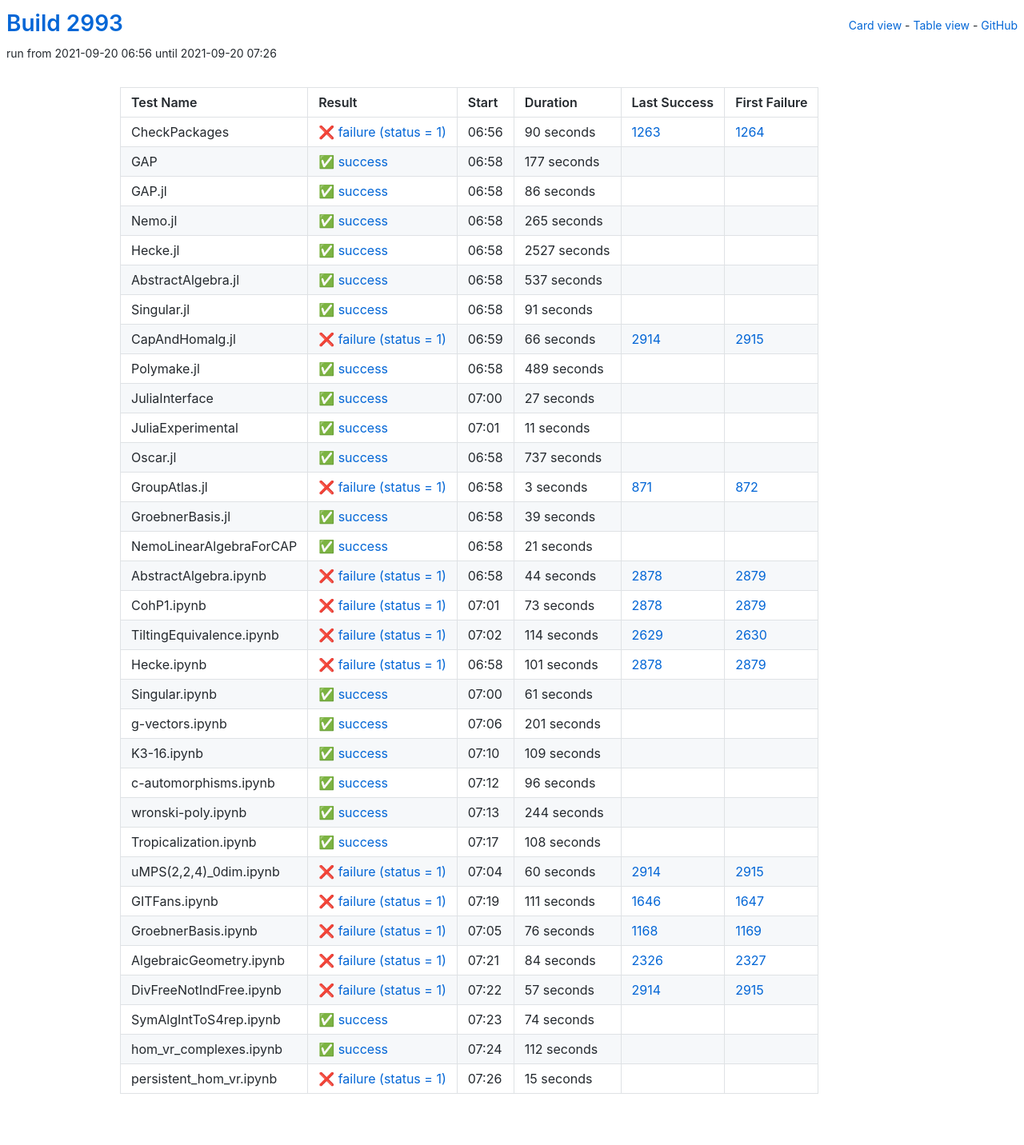
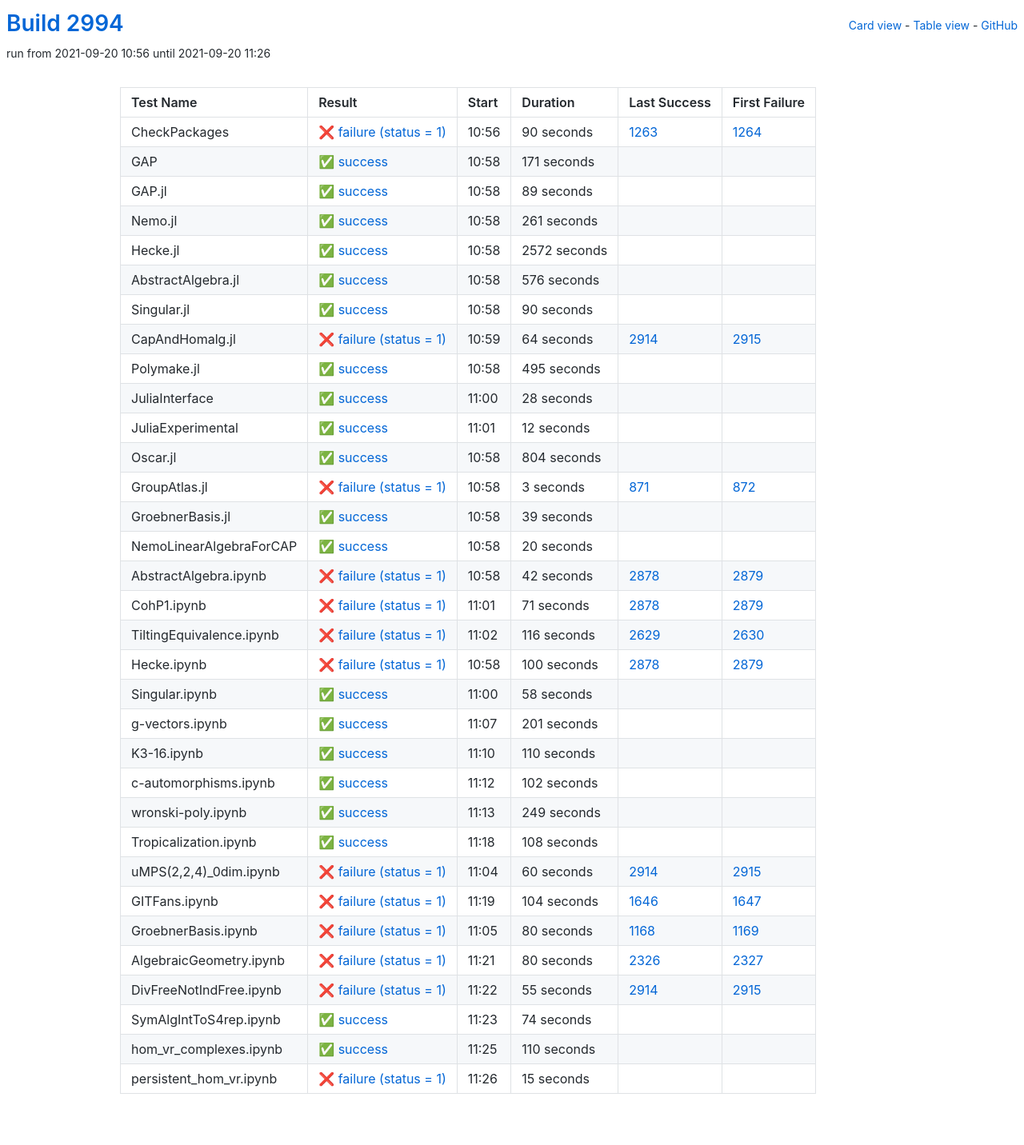
Before and after one commit to oscar-system/oscar-ci-status-stable, a Jekyll site: the page built from table.html, in a window 1280 px wide. Shown: the whole page at 80% size. Built offline with Jekyll 4.4.1, drawn with Linux system fonts in a browser that asks for light colours.

Commit message:
Build #2994

```diff
--- a/_data/ci.yml
+++ b/_data/ci.yml
@@ -1,6 +1,6 @@
 ---
-build: 2993
-build_url: https://oscarci.mathematik.uni-kl.de/job/oscar-stable/2993/
+build: 2994
+build_url: https://oscarci.mathematik.uni-kl.de/job/oscar-stable/2994/
 job: oscar-stable
 organization: oscar-system
 repo: oscar-ci-status-stable
@@ -8,8 +8,8 @@ repourl: https://github.com/oscar-system/oscar-ci-status-stable
 tests:
 - name: CheckPackages
   id: checkpackages
-  log: https://oscarci.mathematik.uni-kl.de/job/oscar-stable/2993/artifact/logs/build-2993/CheckPackages.log
-  start: 2021-09-20 06:56
+  log: https://oscarci.mathematik.uni-kl.de/job/oscar-stable/2994/artifact/logs/build-2994/CheckPackages.log
+  start: 2021-09-20 10:56
   success: false
   exitcode: 1
   status: failure
@@ -20,140 +20,140 @@ tests:
   first_failure_url: https://oscarci.mathematik.uni-kl.de/job/oscar-stable/1264/
 - name: GAP
   id: gap
-  log: https://oscarci.mathematik.uni-kl.de/job/oscar-stable/2993/artifact/logs/build-2993/GAP.log
-  start: 2021-09-20 06:58
+  log: https://oscarci.mathematik.uni-kl.de/job/oscar-stable/2994/artifact/logs/build-2994/GAP.log
+  start: 2021-09-20 10:58
   success: true
   exitcode: 0
   status: success
-  duration: 177
+  duration: 171
   last_success: false
   last_success_url:
   first_failure: false
   first_failure_url:
 - name: GAP.jl
   id: gap-jl
-  log: https://oscarci.mathematik.uni-kl.de/job/oscar-stable/2993/artifact/logs/build-2993/GAP.jl.log
-  start: 2021-09-20 06:58
+  log: https://oscarci.mathematik.uni-kl.de/job/oscar-stable/2994/artifact/logs/build-2994/GAP.jl.log
+  start: 2021-09-20 10:58
   success: true
   exitcode: 0
   status: success
-  duration: 86
+  duration: 89
   last_success: false
   last_success_url:
   first_failure: false
   first_failure_url:
 - name: Nemo.jl
   id: nemo-jl
-  log: https://oscarci.mathematik.uni-kl.de/job/oscar-stable/2993/artifact/logs/build-2993/Nemo.jl.log
-  start: 2021-09-20 06:58
+  log: https://oscarci.mathematik.uni-kl.de/job/oscar-stable/2994/artifact/logs/build-2994/Nemo.jl.log
+  start: 2021-09-20 10:58
   success: true
   exitcode: 0
   status: success
-  duration: 265
+  duration: 261
   last_success: false
   last_success_url:
   first_failure: false
   first_failure_url:
 - name: Hecke.jl
   id: hecke-jl
-  log: https://oscarci.mathematik.uni-kl.de/job/oscar-stable/2993/artifact/logs/build-2993/Hecke.jl.log
-  start: 2021-09-20 06:58
+  log: https://oscarci.mathematik.uni-kl.de/job/oscar-stable/2994/artifact/logs/build-2994/Hecke.jl.log
+  start: 2021-09-20 10:58
   success: true
   exitcode: 0
   status: success
-  duration: 2527
+  duration: 2572
   last_success: false
   last_success_url:
   first_failure: false
   first_failure_url:
 - name: AbstractAlgebra.jl
   id: abstractalgebra-jl
-  log: https://oscarci.mathematik.uni-kl.de/job/oscar-stable/2993/artifact/logs/build-2993/AbstractAlgebra.jl.log
-  start: 2021-09-20 06:58
+  log: https://oscarci.mathematik.uni-kl.de/job/oscar-stable/2994/artifact/logs/build-2994/AbstractAlgebra.jl.log
+  start: 2021-09-20 10:58
   success: true
   exitcode: 0
   status: success
-  duration: 537
+  duration: 576
   last_success: false
   last_success_url:
   first_failure: false
   first_failure_url:
 - name: Singular.jl
   id: singular-jl
-  log: https://oscarci.mathematik.uni-kl.de/job/oscar-stable/2993/artifact/logs/build-2993/Singular.jl.log
-  start: 2021-09-20 06:58
+  log: https://oscarci.mathematik.uni-kl.de/job/oscar-stable/2994/artifact/logs/build-2994/Singular.jl.log
+  start: 2021-09-20 10:58
   success: true
   exitcode: 0
   status: success
-  duration: 91
+  duration: 90
   last_success: false
   last_success_url:
   first_failure: false
   first_failure_url:
 - name: CapAndHomalg.jl
   id: capandhomalg-jl
-  log: https://oscarci.mathematik.uni-kl.de/job/oscar-stable/2993/artifact/logs/build-2993/CapAndHomalg.jl.log
-  start: 2021-09-20 06:59
+  log: https://oscarci.mathematik.uni-kl.de/job/oscar-stable/2994/artifact/logs/build-2994/CapAndHomalg.jl.log
+  start: 2021-09-20 10:59
   success: false
   exitcode: 1
   status: failure
-  duration: 66
+  duration: 64
   last_success: 2914
   last_success_url: https://oscarci.mathematik.uni-kl.de/job/oscar-stable/2914/
   first_failure: 2915
   first_failure_url: https://oscarci.mathematik.uni-kl.de/job/oscar-stable/2915/
 - name: Polymake.jl
   id: polymake-jl
-  log: https://oscarci.mathematik.uni-kl.de/job/oscar-stable/2993/artifact/logs/build-2993/Polymake.jl.log
-  start: 2021-09-20 06:58
+  log: https://oscarci.mathematik.uni-kl.de/job/oscar-stable/2994/artifact/logs/build-2994/Polymake.jl.log
+  start: 2021-09-20 10:58
   success: true
   exitcode: 0
   status: success
-  duration: 489
+  duration: 495
   last_success: false
   last_success_url:
   first_failure: false
   first_failure_url:
 - name: JuliaInterface
   id: juliainterface
-  log: https://oscarci.mathematik.uni-kl.de/job/oscar-stable/2993/artifact/logs/build-2993/JuliaInterface.log
-  start: 2021-09-20 07:00
+  log: https://oscarci.mathematik.uni-kl.de/job/oscar-stable/2994/artifact/logs/build-2994/JuliaInterface.log
+  start: 2021-09-20 11:00
   success: true
   exitcode: 0
   status: success
-  duration: 27
+  duration: 28
   last_success: false
   last_success_url:
   first_failure: false
   first_failure_url:
 - name: JuliaExperimental
   id: juliaexperimental
-  log: https://oscarci.mathematik.uni-kl.de/job/oscar-stable/2993/artifact/logs/build-2993/JuliaExperimental.log
-  start: 2021-09-20 07:01
+  log: https://oscarci.mathematik.uni-kl.de/job/oscar-stable/2994/artifact/logs/build-2994/JuliaExperimental.log
+  start: 2021-09-20 11:01
   success: true
   exitcode: 0
   status: success
-  duration: 11
+  duration: 12
   last_success: false
   last_success_url:
   first_failure: false
   first_failure_url:
 - name: Oscar.jl
   id: oscar-jl
-  log: https://oscarci.mathematik.uni-kl.de/job/oscar-stable/2993/artifact/logs/build-2993/Oscar.jl.log
-  start: 2021-09-20 06:58
+  log: https://oscarci.mathematik.uni-kl.de/job/oscar-stable/2994/artifact/logs/build-2994/Oscar.jl.log
+  start: 2021-09-20 10:58
   success: true
   exitcode: 0
   status: success
-  duration: 737
+  duration: 804
   last_success: false
   last_success_url:
   first_failure: false
   first_failure_url:
 - name: GroupAtlas.jl
   id: groupatlas-jl
-  log: https://oscarci.mathematik.uni-kl.de/job/oscar-stable/2993/artifact/logs/build-2993/GroupAtlas.jl.log
-  start: 2021-09-20 06:58
+  log: https://oscarci.mathematik.uni-kl.de/job/oscar-stable/2994/artifact/logs/build-2994/GroupAtlas.jl.log
+  start: 2021-09-20 10:58
   success: false
   exitcode: 1
   status: failure
@@ -164,8 +164,8 @@ tests:
   first_failure_url: https://oscarci.mathematik.uni-kl.de/job/oscar-stable/872/
 - name: GroebnerBasis.jl
   id: groebnerbasis-jl
-  log: https://oscarci.mathematik.uni-kl.de/job/oscar-stable/2993/artifact/logs/build-2993/GroebnerBasis.jl.log
-  start: 2021-09-20 06:58
+  log: https://oscarci.mathematik.uni-kl.de/job/oscar-stable/2994/artifact/logs/build-2994/GroebnerBasis.jl.log
+  start: 2021-09-20 10:58
   success: true
   exitcode: 0
   status: success
@@ -176,80 +176,80 @@ tests:
   first_failure_url:
 - name: NemoLinearAlgebraForCAP
   id: nemolinearalgebraforcap
-  log: https://oscarci.mathematik.uni-kl.de/job/oscar-stable/2993/artifact/logs/build-2993/NemoLinearAlgebraForCAP.log
-  start: 2021-09-20 06:58
+  log: https://oscarci.mathematik.uni-kl.de/job/oscar-stable/2994/artifact/logs/build-2994/NemoLinearAlgebraForCAP.log
+  start: 2021-09-20 10:58
   success: true
   exitcode: 0
   status: success
-  duration: 21
+  duration: 20
   last_success: false
   last_success_url:
   first_failure: false
   first_failure_url:
 - name: AbstractAlgebra.ipynb
   id: abstractalgebra-ipynb
-  log: https://oscarci.mathematik.uni-kl.de/job/oscar-stable/2993/artifact/logs/build-2993/AbstractAlgebra.ipynb.log
-  start: 2021-09-20 06:58
+  log: https://oscarci.mathematik.uni-kl.de/job/oscar-stable/2994/artifact/logs/build-2994/AbstractAlgebra.ipynb.log
+  start: 2021-09-20 10:58
   success: false
   exitcode: 1
   status: failure
-  duration: 44
+  duration: 42
   last_success: 2878
   last_success_url: https://oscarci.mathematik.uni-kl.de/job/oscar-stable/2878/
   first_failure: 2879
   first_failure_url: https://oscarci.mathematik.uni-kl.de/job/oscar-stable/2879/
 - name: CohP1.ipynb
   id: cohp1-ipynb
-  log: https://oscarci.mathematik.uni-kl.de/job/oscar-stable/2993/artifact/logs/build-2993/CohP1.ipynb.log
-  start: 2021-09-20 07:01
+  log: https://oscarci.mathematik.uni-kl.de/job/oscar-stable/2994/artifact/logs/build-2994/CohP1.ipynb.log
+  start: 2021-09-20 11:01
   success: false
   exitcode: 1
   status: failure
-  duration: 73
+  duration: 71
   last_success: 2878
   last_success_url: https://oscarci.mathematik.uni-kl.de/job/oscar-stable/2878/
   first_failure: 2879
   first_failure_url: https://oscarci.mathematik.uni-kl.de/job/oscar-stable/2879/
 - name: TiltingEquivalence.ipynb
   id: tiltingequivalence-ipynb
-  log: https://oscarci.mathematik.uni-kl.de/job/oscar-stable/2993/artifact/logs/build-2993/TiltingEquivalence.ipynb.log
-  start: 2021-09-20 07:02
+  log: https://oscarci.mathematik.uni-kl.de/job/oscar-stable/2994/artifact/logs/build-2994/TiltingEquivalence.ipynb.log
+  start: 2021-09-20 11:02
   success: false
   exitcode: 1
   status: failure
-  duration: 114
+  duration: 116
   last_success: 2629
   last_success_url: https://oscarci.mathematik.uni-kl.de/job/oscar-stable/2629/
   first_failure: 2630
   first_failure_url: https://oscarci.mathematik.uni-kl.de/job/oscar-stable/2630/
 - name: Hecke.ipynb
   id: hecke-ipynb
-  log: https://oscarci.mathematik.uni-kl.de/job/oscar-stable/2993/artifact/logs/build-2993/Hecke.ipynb.log
-  start: 2021-09-20 06:58
+  log: https://oscarci.mathematik.uni-kl.de/job/oscar-stable/2994/artifact/logs/build-2994/Hecke.ipynb.log
+  start: 2021-09-20 10:58
   success: false
   exitcode: 1
   status: failure
-  duration: 101
+  duration: 100
   last_success: 2878
   last_success_url: https://oscarci.mathematik.uni-kl.de/job/oscar-stable/2878/
   first_failure: 2879
   first_failure_url: https://oscarci.mathematik.uni-kl.de/job/oscar-stable/2879/
 - name: Singular.ipynb
   id: singular-ipynb
-  log: https://oscarci.mathematik.uni-kl.de/job/oscar-stable/2993/artifact/logs/build-2993/Singular.ipynb.log
-  start: 2021-09-20 07:00
+  log: https://oscarci.mathematik.uni-kl.de/job/oscar-stable/2994/artifact/logs/build-2994/Singular.ipynb.log
+  start: 2021-09-20 11:00
   success: true
   exitcode: 0
   status: success
-  duration: 61
+  duration: 58
   last_success: false
   last_success_url:
   first_failure: false
   first_failure_url:
 - name: g-vectors.ipynb
   id: g-vectors-ipynb
-  log: https://oscarci.mathematik.uni-kl.de/job/oscar-stable/2993/artifact/logs/build-2993/g-vectors.ipynb.log
-  start: 2021-09-20 07:06
+  log: https://oscarci.mathematik.uni-kl.de/job/oscar-stable/2994/artifact/logs/build-2994/g-vectors.ipynb.log
+  start: 2021-09-20 11:07
   success: true
   exitcode: 0
   status: success
@@ -260,44 +260,44 @@ tests:
   first_failure_url:
 - name: K3-16.ipynb
   id: k3-16-ipynb
-  log: https://oscarci.mathematik.uni-kl.de/job/oscar-stable/2993/artifact/logs/build-2993/K3-16.ipynb.log
-  start: 2021-09-20 07:10
+  log: https://oscarci.mathematik.uni-kl.de/job/oscar-stable/2994/artifact/logs/build-2994/K3-16.ipynb.log
+  start: 2021-09-20 11:10
   success: true
   exitcode: 0
   status: success
-  duration: 109
+  duration: 110
   last_success: false
   last_success_url:
   first_failure: false
   first_failure_url:
 - name: c-automorphisms.ipynb
   id: c-automorphisms-ipynb
-  log: https://oscarci.mathematik.uni-kl.de/job/oscar-stable/2993/artifact/logs/build-2993/c-automorphisms.ipynb.log
-  start: 2021-09-20 07:12
+  log: https://oscarci.mathematik.uni-kl.de/job/oscar-stable/2994/artifact/logs/build-2994/c-automorphisms.ipynb.log
+  start: 2021-09-20 11:12
   success: true
   exitcode: 0
   status: success
-  duration: 96
+  duration: 102
   last_success: false
   last_success_url:
   first_failure: false
   first_failure_url:
 - name: wronski-poly.ipynb
   id: wronski-poly-ipynb
-  log: https://oscarci.mathematik.uni-kl.de/job/oscar-stable/2993/artifact/logs/build-2993/wronski-poly.ipynb.log
-  start: 2021-09-20 07:13
+  log: https://oscarci.mathematik.uni-kl.de/job/oscar-stable/2994/artifact/logs/build-2994/wronski-poly.ipynb.log
+  start: 2021-09-20 11:13
   success: true
   exitcode: 0
   status: success
-  duration: 244
+  duration: 249
   last_success: false
   last_success_url:
   first_failure: false
   first_failure_url:
 - name: Tropicalization.ipynb
   id: tropicalization-ipynb
-  log: https://oscarci.mathematik.uni-kl.de/job/oscar-stable/2993/artifact/logs/build-2993/Tropicalization.ipynb.log
-  start: 2021-09-20 07:17
+  log: https://oscarci.mathematik.uni-kl.de/job/oscar-stable/2994/artifact/logs/build-2994/Tropicalization.ipynb.log
+  start: 2021-09-20 11:18
   success: true
   exitcode: 0
   status: success
@@ -308,8 +308,8 @@ tests:
   first_failure_url:
 - name: uMPS(2,2,4)_0dim.ipynb
   id: umps-2-2-4-0dim-ipynb
-  log: https://oscarci.mathematik.uni-kl.de/job/oscar-stable/2993/artifact/logs/build-2993/uMPS-2-2-4-_0dim.ipynb.log
-  start: 2021-09-20 07:04
+  log: https://oscarci.mathematik.uni-kl.de/job/oscar-stable/2994/artifact/logs/build-2994/uMPS-2-2-4-_0dim.ipynb.log
+  start: 2021-09-20 11:04
   success: false
   exitcode: 1
   status: failure
@@ -320,56 +320,56 @@ tests:
   first_failure_url: https://oscarci.mathematik.uni-kl.de/job/oscar-stable/2915/
 - name: GITFans.ipynb
   id: gitfans-ipynb
-  log: https://oscarci.mathematik.uni-kl.de/job/oscar-stable/2993/artifact/logs/build-2993/GITFans.ipynb.log
-  start: 2021-09-20 07:19
+  log: https://oscarci.mathematik.uni-kl.de/job/oscar-stable/2994/artifact/logs/build-2994/GITFans.ipynb.log
+  start: 2021-09-20 11:19
   success: false
   exitcode: 1
   status: failure
-  duration: 111
+  duration: 104
   last_success: 1646
   last_success_url: https://oscarci.mathematik.uni-kl.de/job/oscar-stable/1646/
   first_failure: 1647
   first_failure_url: https://oscarci.mathematik.uni-kl.de/job/oscar-stable/1647/
 - name: GroebnerBasis.ipynb
   id: groebnerbasis-ipynb
-  log: https://oscarci.mathematik.uni-kl.de/job/oscar-stable/2993/artifact/logs/build-2993/GroebnerBasis.ipynb.log
-  start: 2021-09-20 07:05
+  log: https://oscarci.mathematik.uni-kl.de/job/oscar-stable/2994/artifact/logs/build-2994/GroebnerBasis.ipynb.log
+  start: 2021-09-20 11:05
   success: false
   exitcode: 1
   status: failure
-  duration: 76
+  duration: 80
   last_success: 1168
   last_success_url: https://oscarci.mathematik.uni-kl.de/job/oscar-stable/1168/
   first_failure: 1169
   first_failure_url: https://oscarci.mathematik.uni-kl.de/job/oscar-stable/1169/
 - name: AlgebraicGeometry.ipynb
   id: algebraicgeometry-ipynb
-  log: https://oscarci.mathematik.uni-kl.de/job/oscar-stable/2993/artifact/logs/build-2993/AlgebraicGeometry.ipynb.log
-  start: 2021-09-20 07:21
+  log: https://oscarci.mathematik.uni-kl.de/job/oscar-stable/2994/artifact/logs/build-2994/AlgebraicGeometry.ipynb.log
+  start: 2021-09-20 11:21
   success: false
   exitcode: 1
   status: failure
-  duration: 84
+  duration: 80
   last_success: 2326
   last_success_url: https://oscarci.mathematik.uni-kl.de/job/oscar-stable/2326/
   first_failure: 2327
   first_failure_url: https://oscarci.mathematik.uni-kl.de/job/oscar-stable/2327/
 - name: DivFreeNotIndFree.ipynb
   id: divfreenotindfree-ipynb
-  log: https://oscarci.mathematik.uni-kl.de/job/oscar-stable/2993/artifact/logs/build-2993/DivFreeNotIndFree.ipynb.log
-  start: 2021-09-20 07:22
+  log: https://oscarci.mathematik.uni-kl.de/job/oscar-stable/2994/artifact/logs/build-2994/DivFreeNotIndFree.ipynb.log
+  start: 2021-09-20 11:22
   success: false
   exitcode: 1
   status: failure
-  duration: 57
+  duration: 55
   last_success: 2914
   last_success_url: https://oscarci.mathematik.uni-kl.de/job/oscar-stable/2914/
   first_failure: 2915
   first_failure_url: https://oscarci.mathematik.uni-kl.de/job/oscar-stable/2915/
 - name: SymAlgIntToS4rep.ipynb
   id: symalginttos4rep-ipynb
-  log: https://oscarci.mathematik.uni-kl.de/job/oscar-stable/2993/artifact/logs/build-2993/SymAlgIntToS4rep.ipynb.log
-  start: 2021-09-20 07:23
+  log: https://oscarci.mathematik.uni-kl.de/job/oscar-stable/2994/artifact/logs/build-2994/SymAlgIntToS4rep.ipynb.log
+  start: 2021-09-20 11:23
   success: true
   exitcode: 0
   status: success
@@ -380,20 +380,20 @@ tests:
   first_failure_url:
 - name: hom_vr_complexes.ipynb
   id: hom-vr-complexes-ipynb
-  log: https://oscarci.mathematik.uni-kl.de/job/oscar-stable/2993/artifact/logs/build-2993/hom_vr_complexes.ipynb.log
-  start: 2021-09-20 07:24
+  log: https://oscarci.mathematik.uni-kl.de/job/oscar-stable/2994/artifact/logs/build-2994/hom_vr_complexes.ipynb.log
+  start: 2021-09-20 11:25
   success: true
   exitcode: 0
   status: success
-  duration: 112
+  duration: 110
   last_success: false
   last_success_url:
   first_failure: false
   first_failure_url:
 - name: persistent_hom_vr.ipynb
   id: persistent-hom-vr-ipynb
-  log: https://oscarci.mathematik.uni-kl.de/job/oscar-stable/2993/artifact/logs/build-2993/persistent_hom_vr.ipynb.log
-  start: 2021-09-20 07:26
+  log: https://oscarci.mathematik.uni-kl.de/job/oscar-stable/2994/artifact/logs/build-2994/persistent_hom_vr.ipynb.log
+  start: 2021-09-20 11:26
   success: false
   exitcode: 1
   status: failure
```
Also changed, not shown: README.md.
